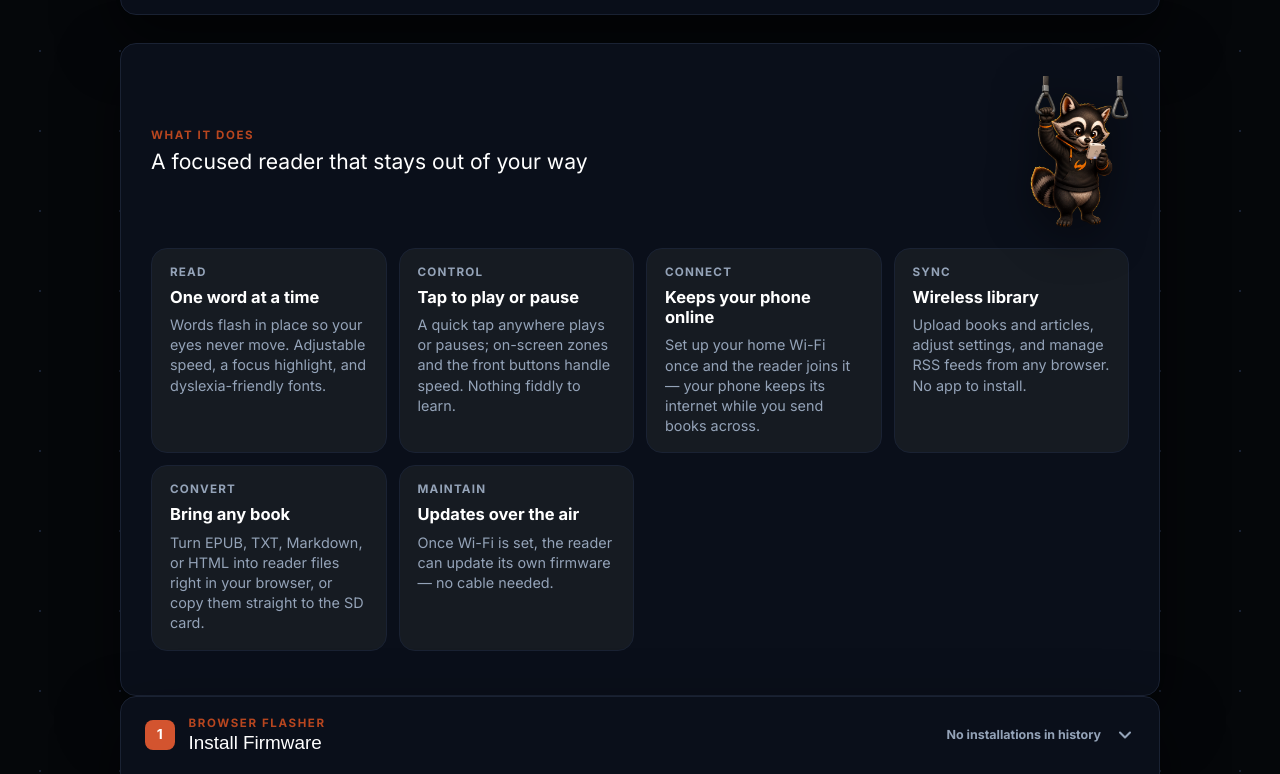
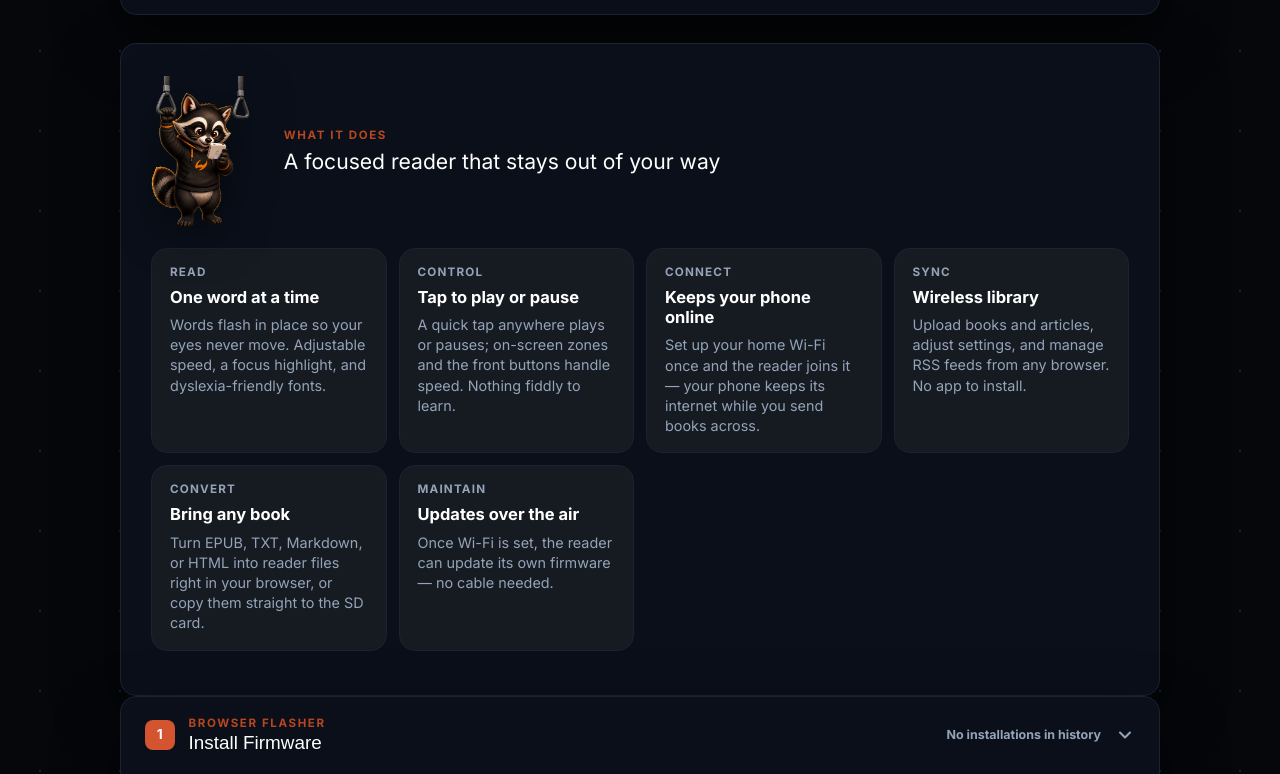
Before and after one commit to AxeForging/rsvp-m5, a plain HTML site: page web/index.html in a window 1280 px wide. Shown: the part 789-1563 px from the top of the page. Drawn offline with nearby package versions, Linux system fonts and the light colour scheme.

Commit message:
fix(web): spread the raccoon mascots + face them inward
Impeccable audit: all three hugged the right edge and the reading raccoon gazed
off-page. Alternate sides for scroll rhythm (right -> left -> right): move the
straps raccoon to the left of the 'What it does' title, and flip the reading
raccoon so its gaze points into the content.

Co-Authored-By: Claude Opus 4.8 <noreply@anthropic.com>

```diff
--- a/web/index.html
+++ b/web/index.html
@@ -190,8 +190,8 @@
       .section-head {
         display: flex;
         align-items: center;
-        justify-content: space-between;
-        gap: 20px;
+        justify-content: flex-start;
+        gap: clamp(16px, 3vw, 34px);
       }
       .head-mascot {
         flex: 0 0 auto;
@@ -205,6 +205,7 @@
         height: clamp(48px, 7vw, 74px);
         width: auto;
         margin-left: 8px;
+        transform: scaleX(-1);  /* face the reading raccoon inward, toward the content */
         filter: drop-shadow(0 8px 18px rgba(0, 0, 0, 0.5));
       }
       @media (max-width: 760px) {
@@ -1108,12 +1109,12 @@
 
       <section class="card" id="features-section">
         <div class="section-head">
+          <img class="head-mascot" src="./img/raccoon-straps.png" width="332" height="511"
+               alt="AxeForge raccoon reading on the go" loading="lazy">
           <div>
             <span class="section-kicker">What it does</span>
             <span class="section-title">A focused reader that stays out of your way</span>
           </div>
-          <img class="head-mascot" src="./img/raccoon-straps.png" width="332" height="511"
-               alt="AxeForge raccoon reading on the go" loading="lazy">
         </div>
         <div class="meta-grid">
           <div class="meta-card">
```
